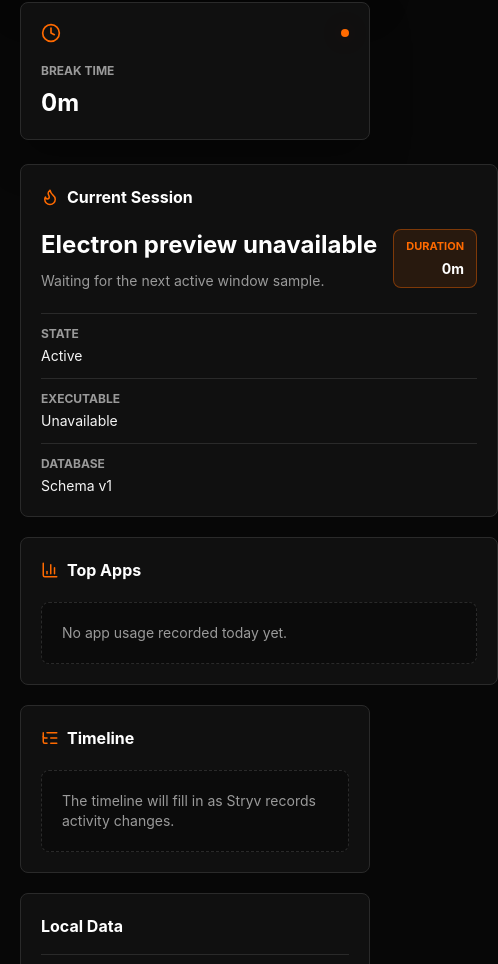
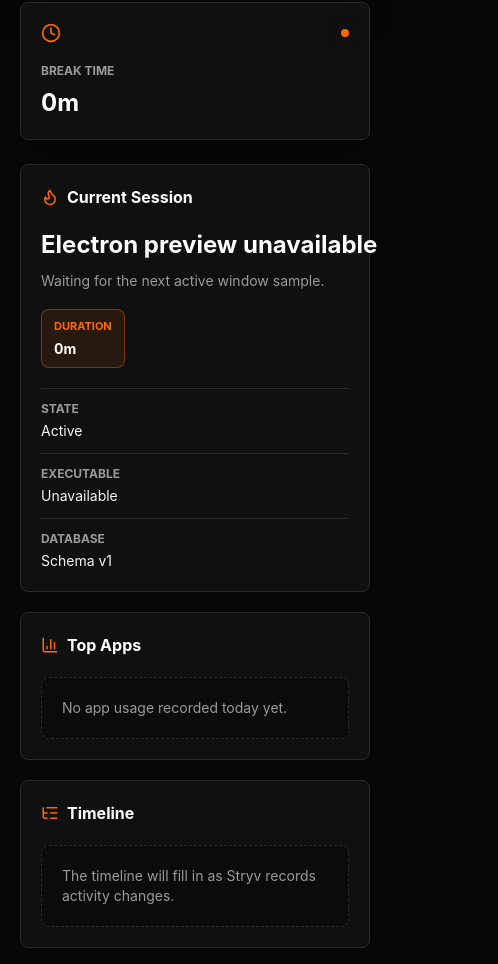
Before and after one commit to kidusshun/stryv, a React (Vite) app: page / in a window 390 px wide. Shown: the part 902-1866 px from the top of the page, 498 px wide, since content can reach past the window. Built offline with nearby package versions, Linux system fonts and the light colour scheme.

Commit message:
fix: prevent mobile dashboard overflow

```diff
--- a/src/App.tsx
+++ b/src/App.tsx
@@ -131,16 +131,16 @@ export function App() {
             <MetricCard icon={<Clock size={20} />} label="Break Time" value={formatDuration(today.breakSeconds)} />
           </section>
 
-          <section className="mt-6 grid gap-5 xl:grid-cols-[minmax(0,0.9fr)_minmax(0,1.1fr)]">
+          <section className="mt-6 grid min-w-0 gap-5 xl:grid-cols-[minmax(0,0.9fr)_minmax(0,1.1fr)]">
             <Panel title="Current Session" icon={<Flame size={18} />}>
-              <div className="flex items-start justify-between gap-4">
+              <div className="flex min-w-0 flex-col items-start justify-between gap-4 sm:flex-row">
                 <div className="min-w-0">
                   <p className="truncate text-2xl font-bold text-white">{today.current.appName}</p>
                   <p className="mt-2 line-clamp-2 text-sm leading-6 text-stryv-muted">
                     {today.current.windowTitle ?? 'Waiting for the next active window sample.'}
                   </p>
                 </div>
-                <div className="rounded-lg border border-stryv-orange/40 bg-stryv-orange/10 px-3 py-2 text-right">
+                <div className="shrink-0 rounded-lg border border-stryv-orange/40 bg-stryv-orange/10 px-3 py-2 text-left sm:text-right">
                   <p className="text-[11px] font-bold uppercase text-stryv-orange">Duration</p>
                   <p className="mt-1 whitespace-nowrap text-sm font-bold text-white">
                     {formatDuration(today.current.durationSeconds)}
@@ -254,7 +254,7 @@ function Panel({
   title: string;
 }) {
   return (
-    <section className={`rounded-lg border border-stryv-line bg-stryv-panel p-5 ${className}`} id={id}>
+    <section className={`min-w-0 rounded-lg border border-stryv-line bg-stryv-panel p-5 ${className}`} id={id}>
       <div className="mb-5 flex items-center gap-2 text-white">
         <span className="text-stryv-orange">{icon}</span>
         <h3 className="text-base font-bold">{title}</h3>
```
